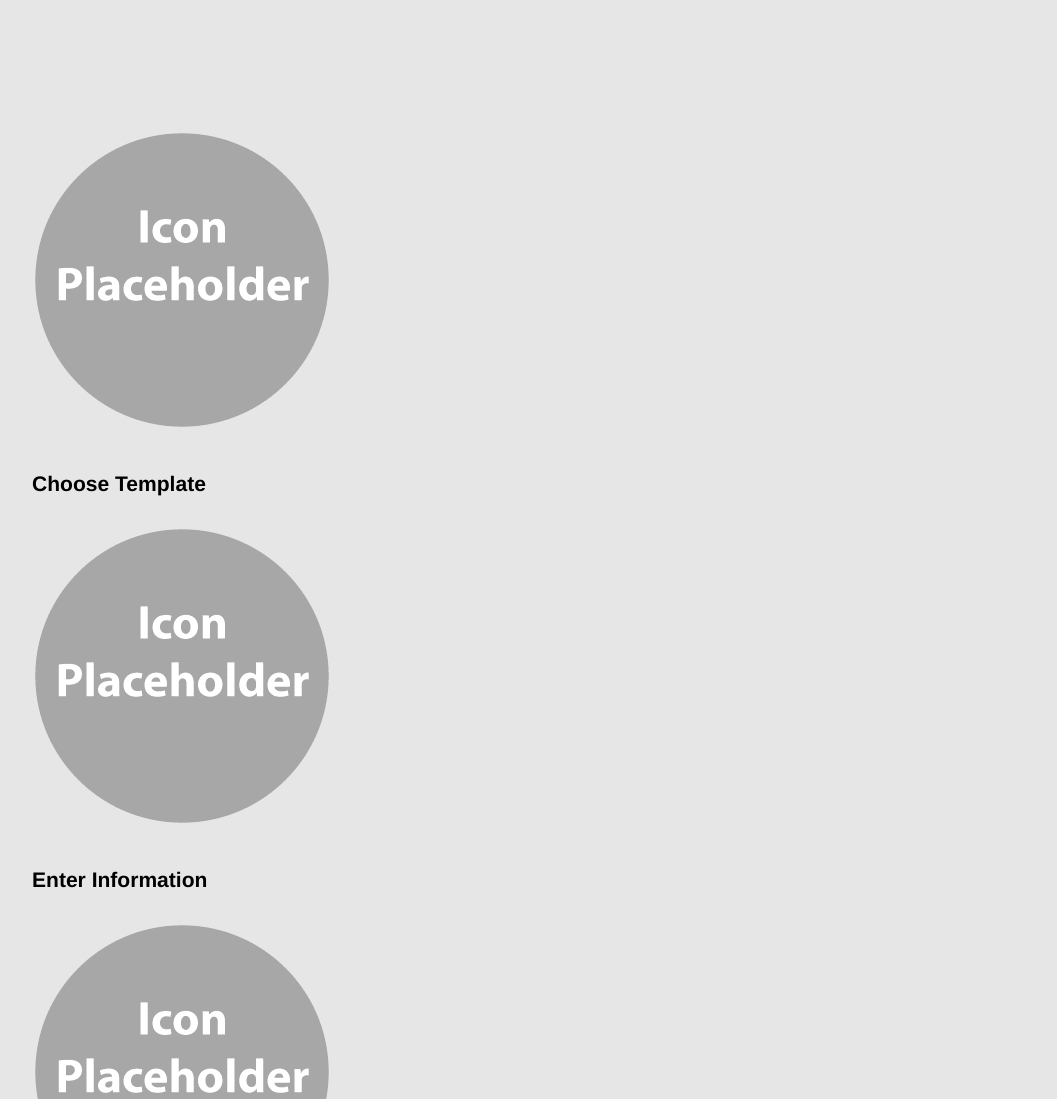
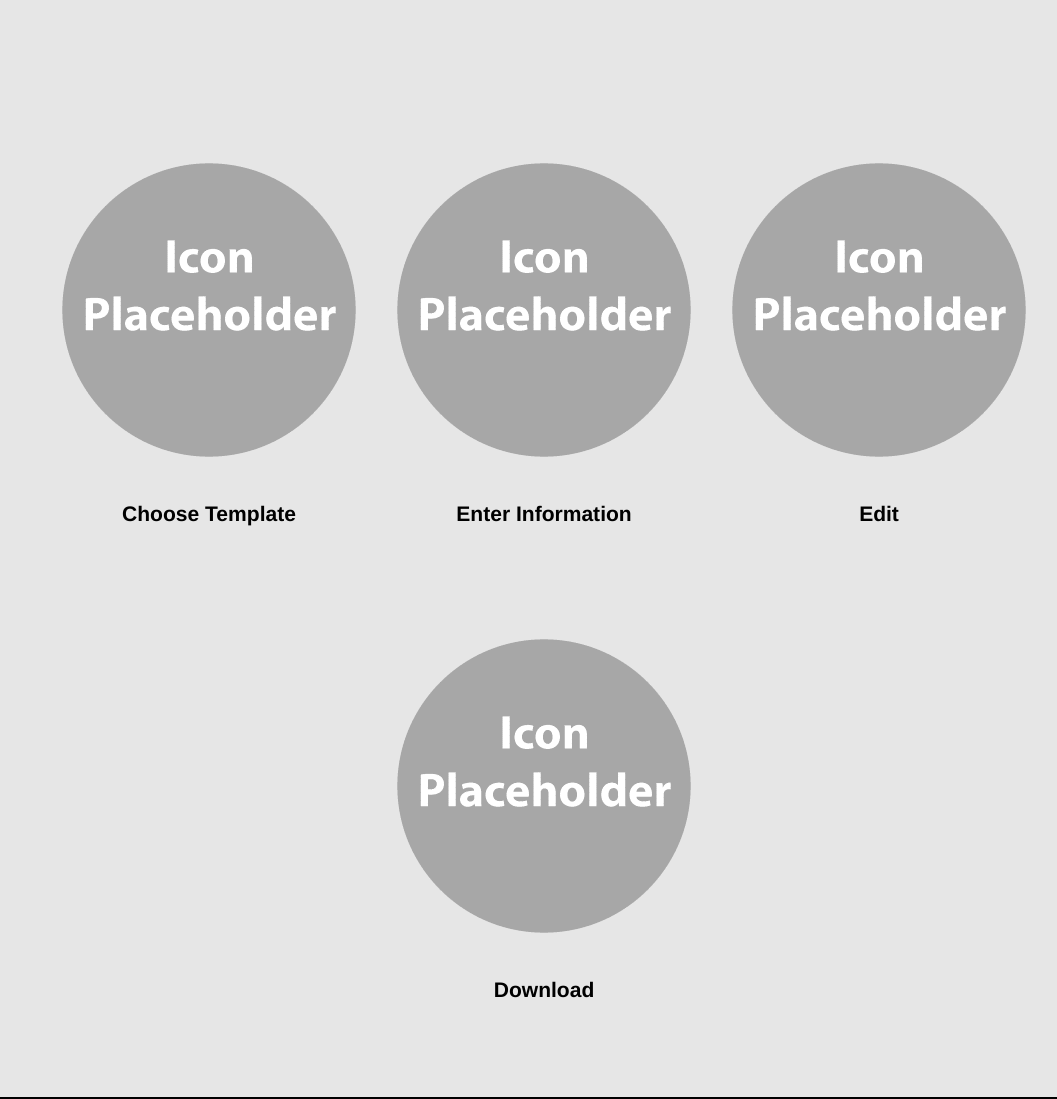
Before and after one commit to j-adamski/COMP424, a plain HTML site: page index.html in a window 1280 px wide. Shown: the part 800-1899 px from the top of the page, without its empty margins (96-1153 px from the left). Drawn offline with Linux system fonts and the light colour scheme.

Commit message:
styling for steps below banner

```diff
--- a/css/style.css
+++ b/css/style.css
@@ -12,6 +12,7 @@ body{
   margin:auto; <!-- move to middle>
   overflow:hidden;
 }
+
 
 /* Header */
 header{
@@ -58,10 +59,24 @@ header a:hover{
 /* Main Banner Image */
 #homeBanner{
   min-height:800px;
-
   text-align:center;
   color:#FFFFFF;
 }
+
+/* Steps below Banner */
+.img-container{
+  text-align: center;
+}
+
+.img-container .step{
+  display: inline-block;
+  padding:15px;
+  padding-top: 30px;
+  padding-bottom:50px;
+}
+
+
+
 
 
 footer{
--- a/index.html
+++ b/index.html
@@ -36,7 +36,7 @@
     </section>
 
   <section id="steps">
-    <div class="container">
+    <div class="img-container">
       <div class="step">
         <img src="./img/icon_placeholder.png">
         <h3>Choose Template</h3>
```
